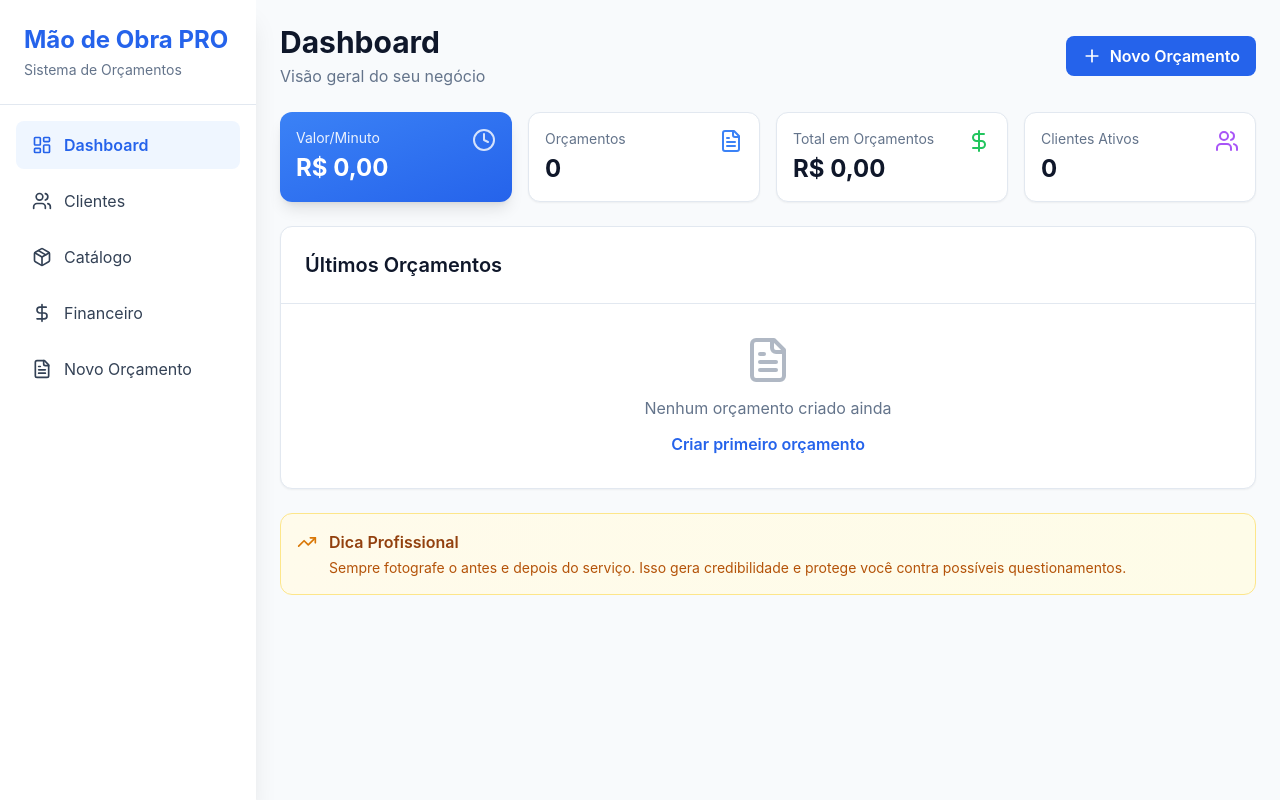
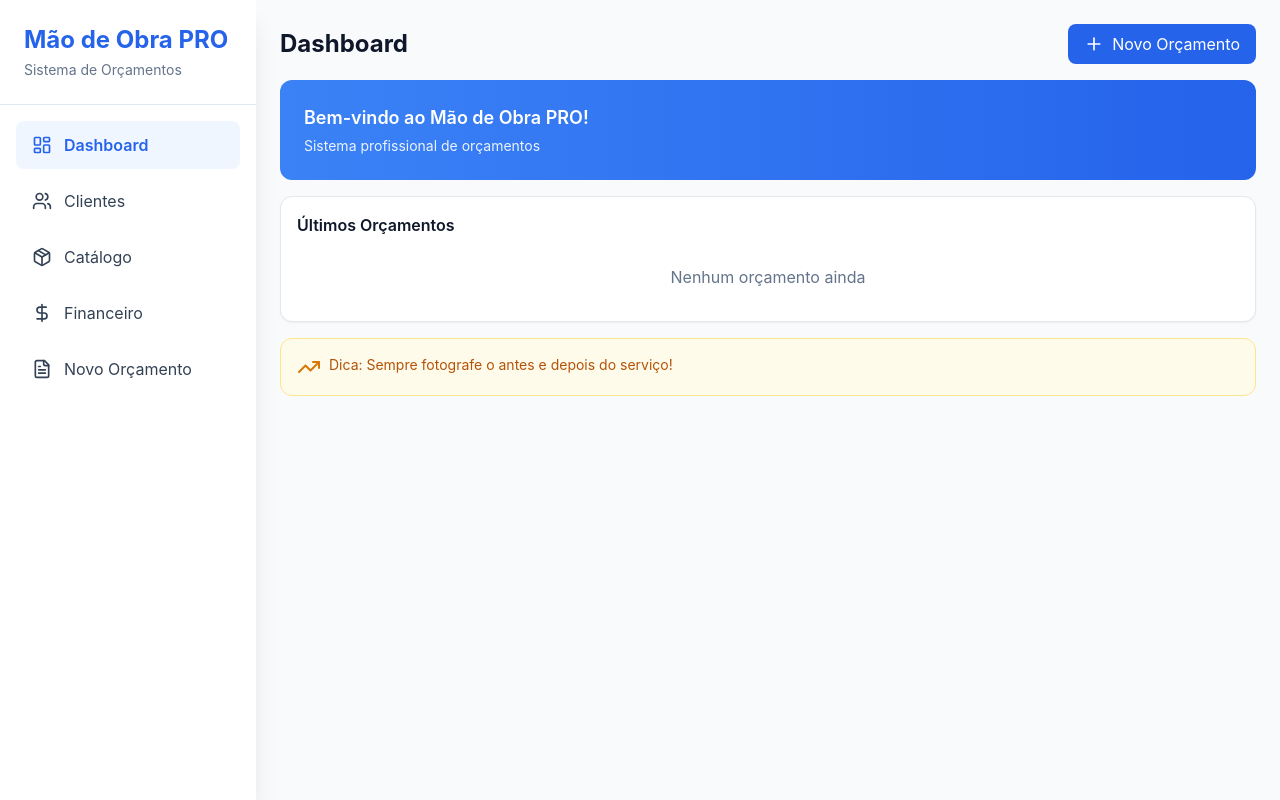
Before and after one commit to ogrosystemas/app, a React (Vite) app in the folder mao-de-obra-pro/: page / in a window 1280 px wide. Built offline with nearby package versions, Linux system fonts and the light colour scheme.

Commit message:
Update DashboardPage.jsx

```diff
--- a/mao-de-obra-pro/src/modules/dashboard/DashboardPage.jsx
+++ b/mao-de-obra-pro/src/modules/dashboard/DashboardPage.jsx
@@ -1,173 +1,52 @@
 import React, { useState, useEffect } from 'react';
-import { Plus, FileText, TrendingUp, Clock, Users, DollarSign } from 'lucide-react';
+import { Plus, FileText, TrendingUp } from 'lucide-react';
 import db from '../../database/db';
-import { formatarMoeda } from '../../core/calculadora';
-import { useFinanceiro } from '../../hooks/useFinanceiro';
 
 const DashboardPage = ({ onNewBudget }) => {
   const [recentBudgets, setRecentBudgets] = useState([]);
-  const [stats, setStats] = useState({
-    totalBudgets: 0,
-    totalValue: 0,
-    activeClients: 0
-  });
-  const { config } = useFinanceiro();
 
   useEffect(() => {
-    loadDashboardData();
+    const loadBudgets = async () => {
+      const budgets = await db.orcamentos.orderBy('data').reverse().limit(5).toArray();
+      setRecentBudgets(budgets);
+    };
+    loadBudgets();
   }, []);
 
-  const loadDashboardData = async () => {
-    try {
-      // Load recent budgets
-      const budgets = await db.orcamentos
-        .orderBy('data')
-        .reverse()
-        .limit(5)
-        .toArray();
-
-      // Load clients for budget stats
-      const clients = await db.clientes.toArray();
-      const allBudgets = await db.orcamentos.toArray();
-
-      // Calculate stats
-      const totalValue = allBudgets.reduce((sum, b) => sum + (b.total || 0), 0);
-
-      setRecentBudgets(budgets);
-      setStats({
-        totalBudgets: allBudgets.length,
-        totalValue: totalValue,
-        activeClients: clients.length
-      });
-    } catch (error) {
-      console.error('Error loading dashboard:', error);
-    }
-  };
-
-  const getClientName = async (clienteId) => {
-    const client = await db.clientes.get(clienteId);
-    return client ? client.nome : 'Cliente não encontrado';
-  };
-
   return (
-    <div className="space-y-6 animate-fade-in">
-      {/* Header */}
+    <div className="space-y-4">
       <div className="flex justify-between items-center">
-        <div>
-          <h1 className="text-2xl lg:text-3xl font-bold text-slate-900">Dashboard</h1>
-          <p className="text-slate-500 mt-1">Visão geral do seu negócio</p>
-        </div>
-        <button
-          onClick={onNewBudget}
-          className="bg-blue-600 text-white px-4 py-2 rounded-lg font-semibold flex items-center gap-2 hover:bg-blue-700 transition-colors"
-        >
-          <Plus size={20} />
-          Novo Orçamento
+        <h1 className="text-2xl font-bold">Dashboard</h1>
+        <button onClick={onNewBudget} className="bg-blue-600 text-white px-4 py-2 rounded-lg flex items-center gap-2">
+          <Plus size={20} /> Novo Orçamento
         </button>
       </div>
 
-      {/* Stats Cards */}
-      <div className="grid grid-cols-2 lg:grid-cols-4 gap-4">
-        <div className="bg-gradient-to-br from-blue-500 to-blue-600 rounded-xl p-4 text-white shadow-lg">
-          <div className="flex justify-between items-start">
-            <div>
-              <p className="text-sm opacity-90">Valor/Minuto</p>
-              <p className="text-2xl font-bold mt-1">{formatarMoeda(config.valorMinuto)}</p>
-            </div>
-            <Clock size={24} className="opacity-80" />
-          </div>
-        </div>
-
-        <div className="bg-white rounded-xl p-4 shadow-sm border border-slate-200">
-          <div className="flex justify-between items-start">
-            <div>
-              <p className="text-sm text-slate-500">Orçamentos</p>
-              <p className="text-2xl font-bold text-slate-900 mt-1">{stats.totalBudgets}</p>
-            </div>
-            <FileText size={24} className="text-blue-500" />
-          </div>
-        </div>
-
-        <div className="bg-white rounded-xl p-4 shadow-sm border border-slate-200">
-          <div className="flex justify-between items-start">
-            <div>
-              <p className="text-sm text-slate-500">Total em Orçamentos</p>
-              <p className="text-2xl font-bold text-slate-900 mt-1">{formatarMoeda(stats.totalValue)}</p>
-            </div>
-            <DollarSign size={24} className="text-green-500" />
-          </div>
-        </div>
-
-        <div className="bg-white rounded-xl p-4 shadow-sm border border-slate-200">
-          <div className="flex justify-between items-start">
-            <div>
-              <p className="text-sm text-slate-500">Clientes Ativos</p>
-              <p className="text-2xl font-bold text-slate-900 mt-1">{stats.activeClients}</p>
-            </div>
-            <Users size={24} className="text-purple-500" />
-          </div>
-        </div>
+      <div className="bg-gradient-to-r from-blue-500 to-blue-600 rounded-xl p-6 text-white">
+        <h2 className="text-lg font-semibold">Bem-vindo ao Mão de Obra PRO!</h2>
+        <p className="text-sm opacity-90 mt-1">Sistema profissional de orçamentos</p>
       </div>
 
-      {/* Recent Budgets */}
-      <div className="bg-white rounded-xl shadow-sm border border-slate-200">
-        <div className="p-6 border-b border-slate-200">
-          <h2 className="text-xl font-semibold text-slate-900">Últimos Orçamentos</h2>
-        </div>
-        <div className="divide-y divide-slate-200">
-          {recentBudgets.length === 0 ? (
-            <div className="p-8 text-center text-slate-500">
-              <FileText size={48} className="mx-auto mb-3 opacity-50" />
-              <p>Nenhum orçamento criado ainda</p>
-              <button
-                onClick={onNewBudget}
-                className="mt-3 text-blue-600 font-semibold hover:text-blue-700"
-              >
-                Criar primeiro orçamento
-              </button>
+      <div className="bg-white rounded-xl p-4 shadow-sm border">
+        <h3 className="font-semibold mb-3">Últimos Orçamentos</h3>
+        {recentBudgets.length === 0 ? (
+          <p className="text-slate-500 text-center py-4">Nenhum orçamento ainda</p>
+        ) : (
+          recentBudgets.map(b => (
+            <div key={b.id} className="border-b py-2 flex justify-between">
+              <span>Orçamento #{b.id}</span>
+              <span className="font-semibold text-blue-600">
+                {new Intl.NumberFormat('pt-BR', { style: 'currency', currency: 'BRL' }).format(b.total)}
+              </span>
             </div>
-          ) : (
-            recentBudgets.map((budget) => (
-              <div key={budget.id} className="p-4 hover:bg-slate-50 transition-colors">
-                <div className="flex justify-between items-start">
-                  <div>
-                    <p className="font-semibold text-slate-900">
-                      Orçamento #{budget.id}
-                    </p>
-                    <p className="text-sm text-slate-500 mt-1">
-                      {new Date(budget.data).toLocaleDateString('pt-BR')}
-                    </p>
-                  </div>
-                  <div className="text-right">
-                    <p className="font-bold text-blue-600">{formatarMoeda(budget.total)}</p>
-                    <span className={`
-                      text-xs px-2 py-1 rounded-full mt-1 inline-block
-                      ${budget.status === 'aprovado' ? 'bg-green-100 text-green-700' : ''}
-                      ${budget.status === 'pendente' ? 'bg-yellow-100 text-yellow-700' : ''}
-                      ${budget.status === 'recusado' ? 'bg-red-100 text-red-700' : ''}
-                    `}>
-                      {budget.status === 'aprovado' ? 'Aprovado' :
-                       budget.status === 'pendente' ? 'Pendente' : 'Recusado'}
-                    </span>
-                  </div>
-                </div>
-              </div>
-            ))
-          )}
-        </div>
+          ))
+        )}
       </div>
 
-      {/* Tips Card */}
-      <div className="bg-gradient-to-r from-amber-50 to-yellow-50 rounded-xl p-4 border border-amber-200">
-        <div className="flex items-start gap-3">
-          <TrendingUp className="text-amber-600 flex-shrink-0 mt-0.5" size={20} />
-          <div>
-            <p className="font-semibold text-amber-800">Dica Profissional</p>
-            <p className="text-sm text-amber-700 mt-1">
-              Sempre fotografe o antes e depois do serviço. Isso gera credibilidade
-              e protege você contra possíveis questionamentos.
-            </p>
-          </div>
+      <div className="bg-amber-50 rounded-xl p-4 border border-amber-200">
+        <div className="flex gap-2">
+          <TrendingUp className="text-amber-600" />
+          <p className="text-sm text-amber-700">Dica: Sempre fotografe o antes e depois do serviço!</p>
         </div>
       </div>
     </div>
```
